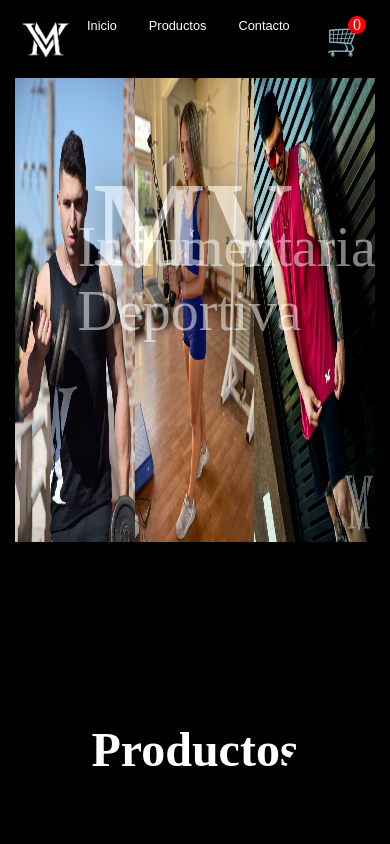
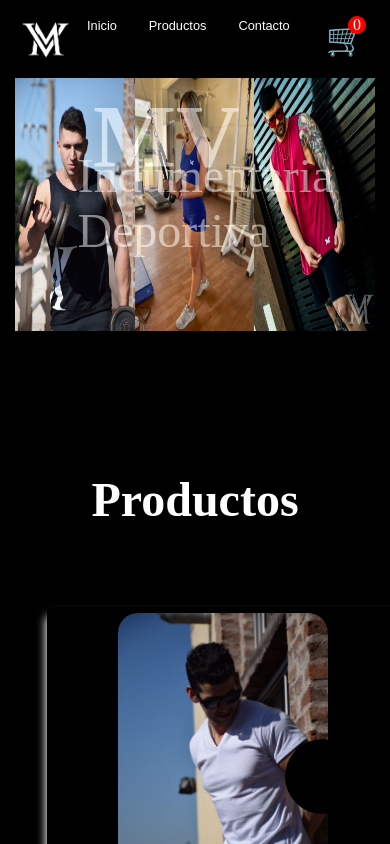
Before and after one commit to Chgrar/mv_React, a React (Create React App) app: page /productos in a window 390 px wide. Shown: the top 844 px of the page. Built offline with nearby package versions, Linux system fonts and the light colour scheme; some icons are missing.

Commit message:
modificaciones al25/7

```diff
--- a/src/index.css
+++ b/src/index.css
@@ -549,7 +549,7 @@ header ul{
 
 .title{
   padding-top: 0;
-  margin-top: -200px;
+  margin-top: -450px;
 }
 
 .detalles{
@@ -588,10 +588,21 @@ padding: 0;
 }
 
   .img-banner{
-    height: 55%;
+    height: 30%;
     padding-bottom: 0;
     margin-bottom: 0;
   }
+
+.banner-h1{
+  font-size: 5.5rem;
+  padding-top: 8px;
+}
+
+.Banner p{
+  font-size: 3rem;
+  padding-top: 70px;
+}
+
   .lista-item_link{
     font-size: 0.8em;
   }
```
Also changed, not shown: src/Imagenes/fotos/Short_Bicolor_Gris.jpg.
